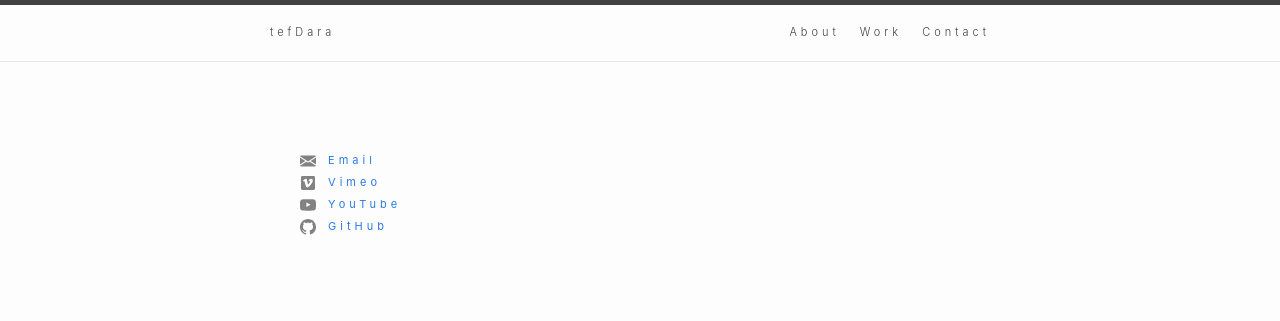
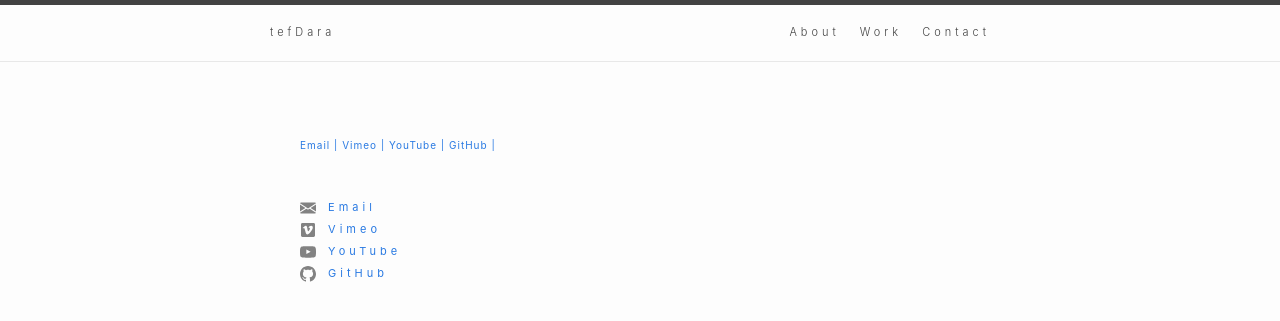
Before and after one commit to tefdara/Tefdara-art, a Jekyll site: the page built from contact.md, in a window 1280 px wide. Shown: the top 321 px of the page. Built offline with Jekyll 4.4.1, drawn with Linux system fonts in a browser that asks for light colours.

Commit message:
Updated Contact layout

```diff
--- a/_layouts/contact.html
+++ b/_layouts/contact.html
@@ -1,12 +1,15 @@
 
 {% include worktemp.html %}
 
-<!-- <div class = "text" >
+<div class = "text" >
 
-  <a href="https://vimeo.com/dtef">Vimeo</a
+  <a href="mailto:d@tefdara.art">Email |</a
+  <br/>
+  <a href="https://vimeo.com/dtef">Vimeo |</a
+  <br/>
+    <a href="https://www.youtube.com/channel/UCnUM9PNVwzsQwQXiZ_Sgo8w">YouTube |</a>
 
-  <br/> <a href="https://github.com/tefdara">GitHub</a>
-  <a href="https://www.youtube.com/channel/UCnUM9PNVwzsQwQXiZ_Sgo8w">YouTube</a>
+ <a href="https://github.com/tefdara">GitHub |</a>
 
 </div>
 <body>
@@ -15,7 +18,7 @@
 
 
 
-</body> -->
+</body>
 
 
   <div class="wrapper">
```
